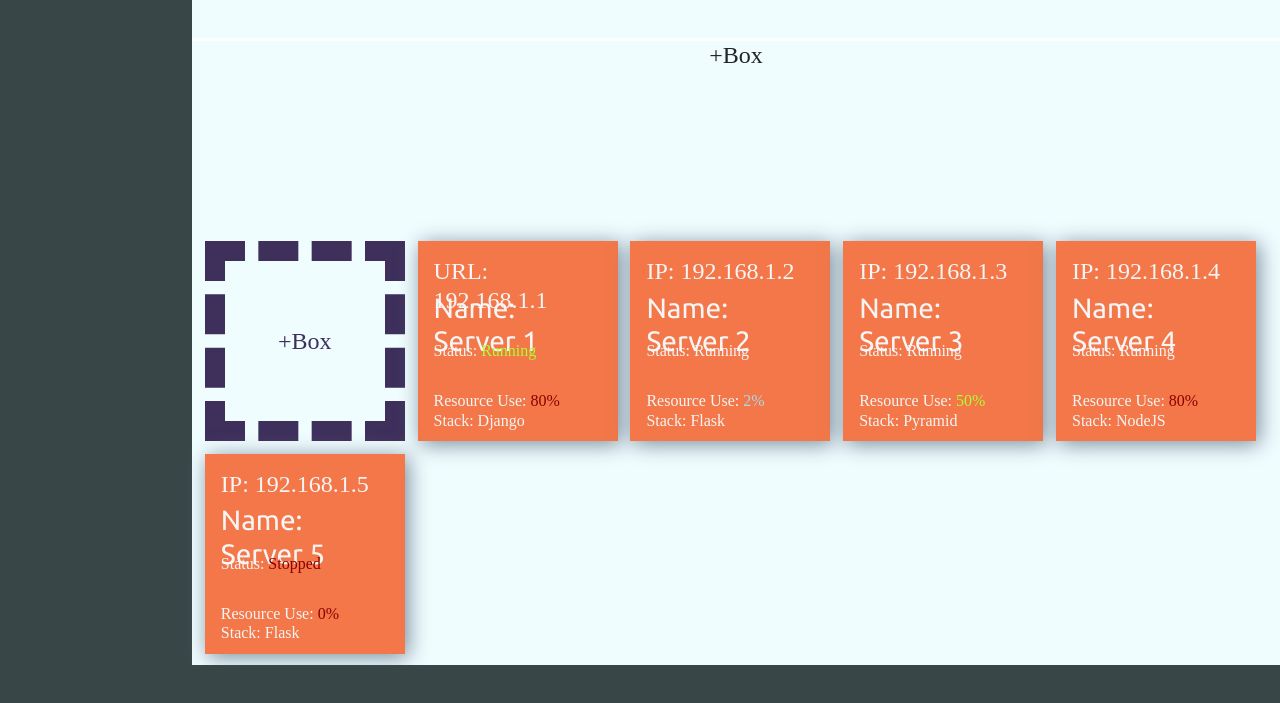
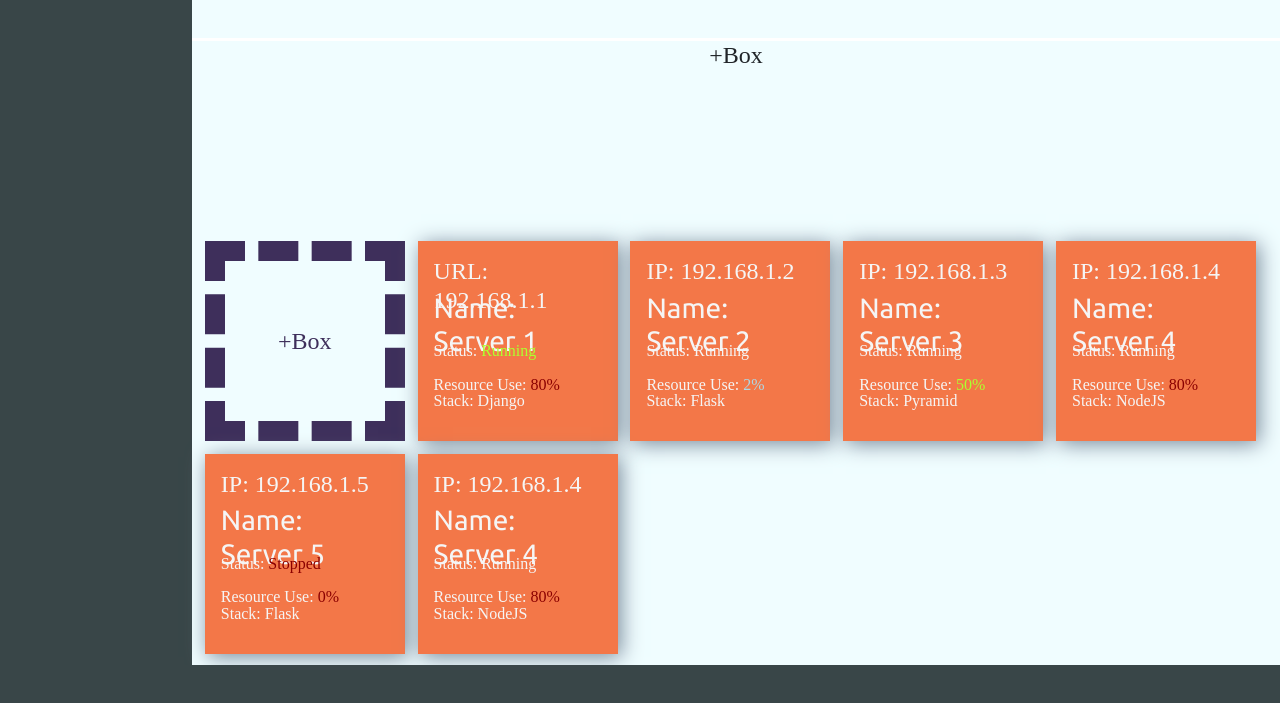
Before and after one commit to bhaskar-nair2/opdp-front, a plain HTML site: page index.html in a window 1280 px wide. Shown: the part 79-782 px from the top of the page. Drawn offline with Linux system fonts and the light colour scheme; a web font is replaced by a local one.

Commit message:
Edited for hari's pc :p

```diff
--- a/css/styles.css
+++ b/css/styles.css
@@ -146,7 +146,7 @@ body {
     color: var(--font-col);
     padding: 2vh;
     display: grid;
-    grid-template-rows: 20% 30% 30%;
+    grid-template-rows: 20% 30% 20% 10% 10%;
 }
 
 /*----------------------Content Box Holder Ends--------------------*/
--- a/index.html
+++ b/index.html
@@ -69,6 +69,14 @@
             <h6>Resource Use: <span class="useage" style="color: darkred">0%</span></h6>
             <h6>Stack: Flask</h6>
         </div>
+        <div class="ext box">
+            <h4>IP: 192.168.1.4</h4>
+            <h3>Name: Server 4</h3>
+            <h6>Status: Running</h6>
+            <h6>Resource Use: <span class="useage" style="color: darkred">80%</span></h6>
+            <h6>Stack: NodeJS</h6>
+        </div>
+
     </div>
 
 </div>
```
